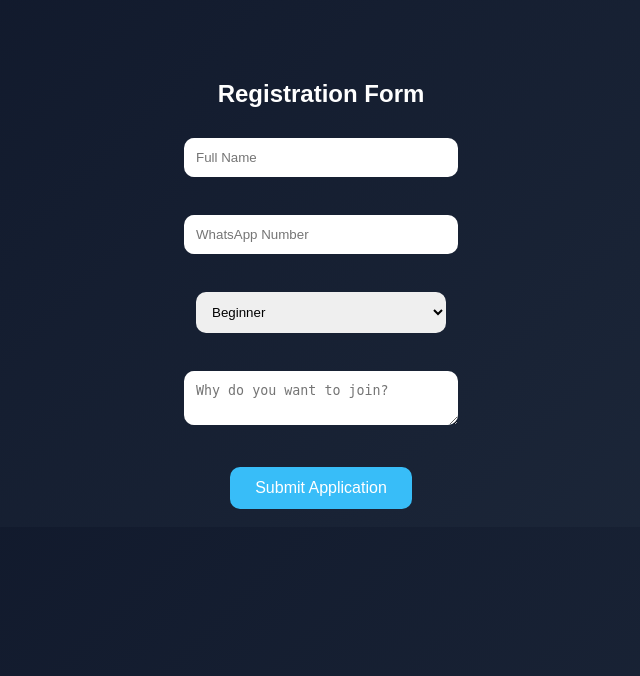
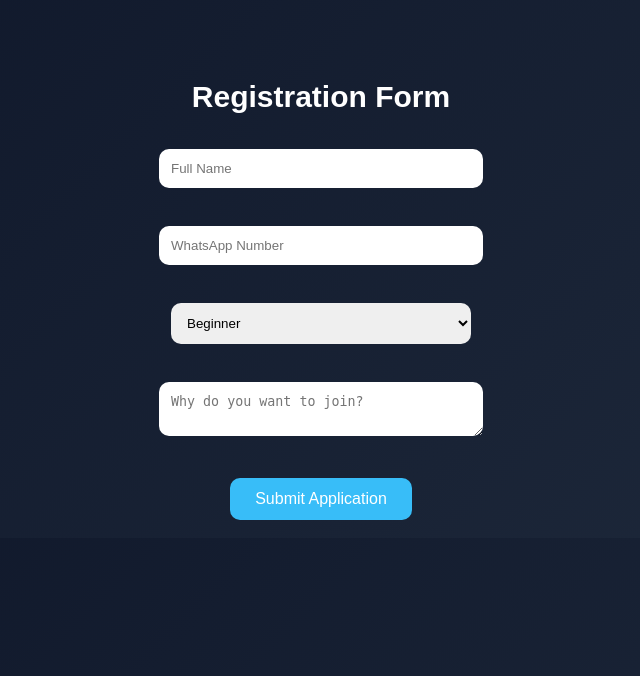
Before and after one commit to RAMOVIC239/Ramovic-community, a Flask app: page /register in a window 1280 px wide. Shown: the top 676 px of the page, without its empty margins (319-959 px from the left). Run offline with Flask 3, Linux system fonts and the light colour scheme.

Commit message:
Refactor CSS styles for consistency and clarity

```diff
--- a/static/style.css
+++ b/static/style.css
@@ -14,12 +14,16 @@ h1{
 color:#38bdf8;
 }
 
+h2{
+font-size:30px;
+}
+
 input, select, textarea{
+width:300px;
 padding:12px;
 margin:10px;
-    width:250px;
+border:none;
 border-radius:10px;
-    border:none;
 }
 
 button{
```
Lines whose indentation alone changed are shown as unchanged.
